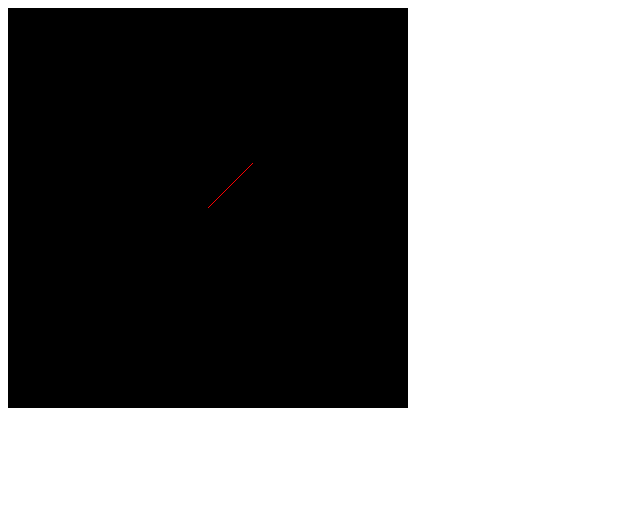
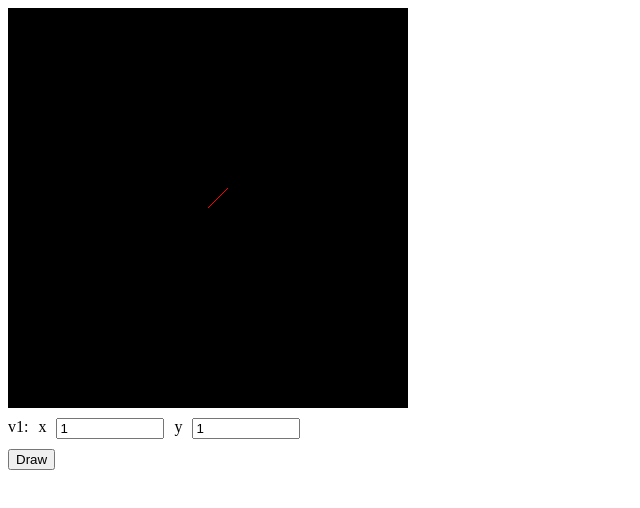
Before and after one commit to fjordimm/cse160, a plain HTML site: page asgn0/asg0.html in a window 1280 px wide. Shown: the whole page, without its empty margins (0-640 px from the left). Drawn offline with Linux system fonts and the light colour scheme.

Commit message:
asgn0: finished part 3

```diff
--- a/asgn0/asg0.html
+++ b/asgn0/asg0.html
@@ -7,9 +7,22 @@
 </head>
 
 <body onload="main()">
-    <canvas id="example" width="400" height="400">
-        Please use a browser that supports "canvas"
-    </canvas>
+    <div style="display: flex; flex-direction: column; align-items: flex-start; gap: 10px;">
+        <canvas id="example" width="400" height="400">
+            Please use a browser that supports "canvas"
+        </canvas>
+
+        <div style="display: flex; flex-direction: row; gap: 10px;">
+            <span>v1:</span>
+            <span>x</span>
+            <input id="x-input" type="number" value="1" style="width: 100px;">
+            <span>y</span>
+            <input id="y-input" type="number" value="1" style="width: 100px;">
+        </div>
+
+        <input type="button" value="Draw" onclick="handleDrawEvent();">
+    </div>
+
     <script src="lib/cuon-matrix-cse160.js"></script>
     <script src="asg0.js"></script>
 </body>
--- a/asgn0/asg0.js
+++ b/asgn0/asg0.js
@@ -1,31 +1,42 @@
+
+var canvas = null;
+var ctx = null;
+
 // DrawTriangle.js (c) 2012 matsuda
 function main() {
     // Retrieve <canvas> element
-    var canvas = document.getElementById('example');
+    canvas = document.getElementById('example');
     if (!canvas) {
         console.log('Failed to retrieve the <canvas> element');
         return false;
     }
 
     // Get the rendering context for 2DCG
-    var ctx = canvas.getContext('2d');
-
-    // // Draw a blue rectangle
-    // ctx.fillStyle = 'rgba(0, 0, 255, 1.0)'; // Set color to blue
-    // ctx.fillRect(120, 10, 150, 150);        // Fill a rectangle with the color
+    ctx = canvas.getContext('2d');
 
     ctx.fillStyle = "black";
     ctx.fillRect(0, 0, 400, 400);
+
+    let v1 = new Vector3([1, 1, 0]);
+    drawVector(v1, "red");
+}
 
 function drawVector(v, color) {
     ctx.strokeStyle = color;
 
     ctx.beginPath();
     ctx.moveTo(200, 200);
-        ctx.lineTo(200 + v.elements[0] * 20, 200 - v.elements[1] * 20);
+    ctx.lineTo(200 + 20 * v.elements[0], 200 - 20 * v.elements[1]);
     ctx.stroke();
 }
 
-    let v1 = new Vector3([2.25, 2.25, 0]);
+function handleDrawEvent() {
+    ctx.fillStyle = "black";
+    ctx.fillRect(0, 0, 400, 400);
+
+    xInput = document.getElementById("x-input").value;
+    yInput = document.getElementById("y-input").value;
+
+    let v1 = new Vector3([xInput, yInput, 0]);
     drawVector(v1, "red");
 }
```
Lines whose indentation alone changed are shown as unchanged.
